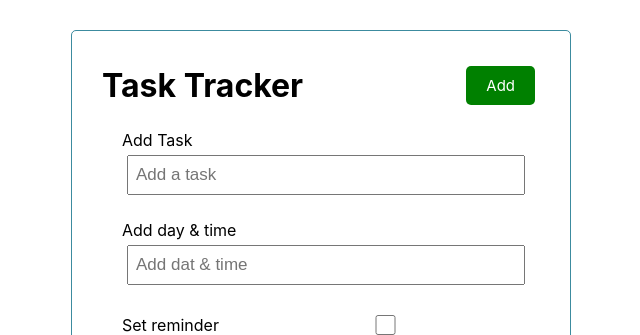
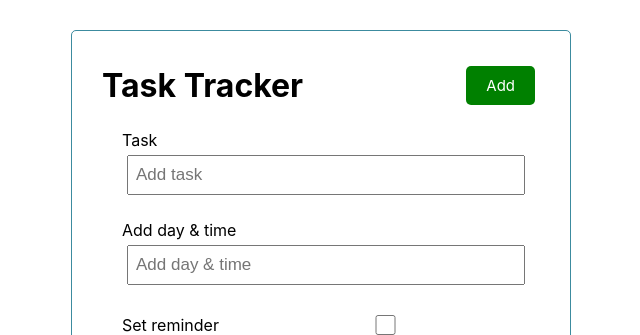
Before and after one commit to lebusa/task-tracker-client, a React (Create React App) app: page / in a window 1280 px wide. Shown: the top 335 px of the page, without its empty margins (319-959 px from the left). Built offline with nearby package versions, Linux system fonts and the light colour scheme.

Commit message:
added form state setting funcs

```diff
--- a/src/components/AddTask.js
+++ b/src/components/AddTask.js
@@ -1,19 +1,34 @@
+import { useState } from "react";
+
 const AddTask = () => {
+  const [title, setTitle] = useState("");
+  const [date, setDate] = useState("");
+  const [reminder, setReminder] = useState(false);
+
   return (
     <form className="add-form">
       <div className="form-control">
-        <label>Add Task</label>
-        <input type="text" placeholder="Add a task" />
+        <label>Task</label>
+        <input
+          type="text"
+          placeholder="Add task"
+          value={title}
+          onChange={(e) => setTitle(e.target.value)}
+        />
       </div>
       <div className="form-control">
         <label>Add day & time</label>
-        <input type="text" placeholder="Add dat & time" />
+        <input type="text" placeholder="Add day & time"
+          value={date}
+          onChange={(e) => setDate(e.target.value)}/>
       </div>
       <div className="form-control form-control-check">
         <label>Set reminder</label>
-        <input type="checkbox" />
+        <input type="checkbox"
+          value={reminder}
+          onChange={(e) => setReminder(e.currentTarget.checked)}/>
       </div>
-      <input type="submit" value="Save Task" className="btn btn-block"  />
+      <input type="submit" value="Save Task" className="btn btn-block" />
     </form>
   );
 };
```
